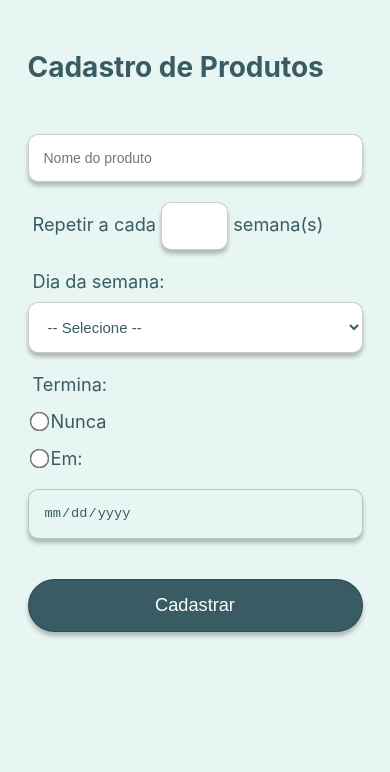
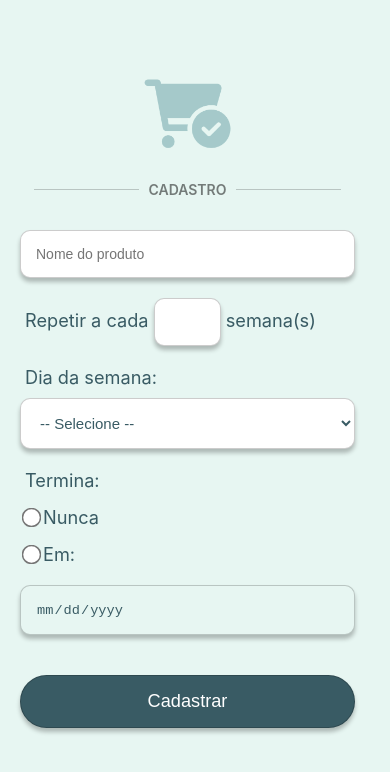
Before and after one commit to joanealves/hackathon, a React (Create React App) app: page /cadastro in a window 390 px wide. Shown: the top 772 px of the page. Built offline with nearby package versions, Linux system fonts and the light colour scheme.

Commit message:
Cadastro page styles responsiveness update

```diff
--- a/src/pages/cadastro/Cadastro.jsx
+++ b/src/pages/cadastro/Cadastro.jsx
@@ -1,6 +1,8 @@
 import React, { useState } from "react";
 
 import * as S from "./cadastro-styles";
+import * as styles from "../login/login-styles";
+import LogoCar from "../../assets/Logo sem fundo.png";
 import Modal from "../../components/modal-cadastro/Modal";
 import useModal from "../../components/modal-cadastro/useModal";
 
@@ -75,7 +77,19 @@ function Cadastro() {
 
   return (
     <S.Container>
-      <h1>Cadastro de Produtos</h1>
+      {/* <h1 className="cadastroTitle">Cadastro de Produtos</h1> */}
+      <div className="header">
+        <styles.Image className="image">
+          <img src={LogoCar}></img>
+        </styles.Image>
+        <styles.Title>
+          <div></div>
+          <p>
+            CADASTRO <span className="hideTitle">DE PRODUTOS</span>
+          </p>
+          <div></div>
+        </styles.Title>
+      </div>
 
       {/* Product registration form */}
       <S.Form onSubmit={postData}>
--- a/src/pages/cadastro/cadastro-styles.js
+++ b/src/pages/cadastro/cadastro-styles.js
@@ -2,17 +2,47 @@ import styled from "styled-components";
 
 export const Container = styled.div`
   width: 375px;
-  margin: 30px auto;
   padding: 20px;
   color: var(--green_dark);
-  // background-color: var(--white);
-  border-radius: 20px;
+
+  .hideTitle {
+    display: none;
+  }
+
+  // Tablet View
+  @media (min-width: 720px) {
+    margin: 15px auto;
+
+    .hideTitle {
+      display: none;
+    }
+  }
+
+  // Desktop View
+  @media screen and (min-width: 1080px) {
+    margin: auto;
+    padding: 50px;
+    width: 900px;
+    position: absolute;
+    top: 50%;
+    left: 50%;
+    -ms-transform: translate(-50%, -50%);
+    transform: translate(-50%, -50%);
+    background-color: var(--white);
+    border-radius: 20px;
+
+    .header {
+      transform: scale(1.3);
+    }
+
+    .hideTitle {
+      display: inline-block;
+    }
   }
 `;
 
 export const Form = styled.form`
-
-  padding: 40px 0;
+  padding-top: 20px;
 
   input[type="text"] {
     background: var(--white);
@@ -33,7 +63,6 @@ export const Form = styled.form`
     font-size: 1em;
     width: 20%;
     color: var(--green_dark);
-
   }
 
   input[type="date"] {
@@ -61,14 +90,13 @@ export const Form = styled.form`
   button {
     width: 100%;
     padding: 15px;
-    background: #395b64;
+    background: var(--green_dark);
     color: #ffff;
     box-shadow: 0px 4px 4px rgba(0, 0, 0, 0.25);
     border: 1px solid #00000033;
     border-radius: 40px;
     font-size: 1.3em;
     margin-top: 10px;
-    cursor: pointer;
     transition: 200ms;
   }
 
@@ -95,6 +123,18 @@ export const Form = styled.form`
     padding: 15px;
     font-size: 15px;
     color: var(--green_dark);
+  }
+
+  // Tablet View
+  @media (min-width: 720px) {
+    margin: 30px auto;
+  }
+
+  // Desktop View
+  @media screen and (min-width: 1008px) {
+    width: 70%;
+    transform: scale(1);
+  }
 `;
 
 export const Div = styled.div`
```
